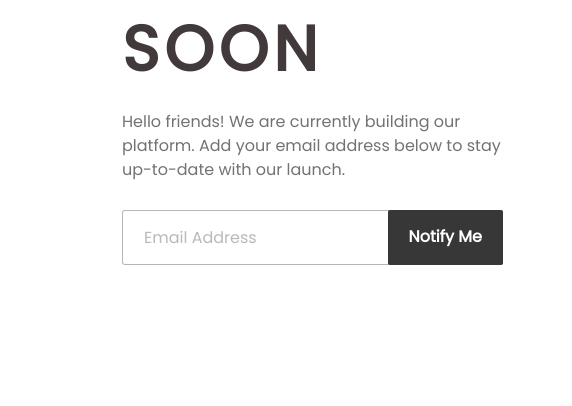
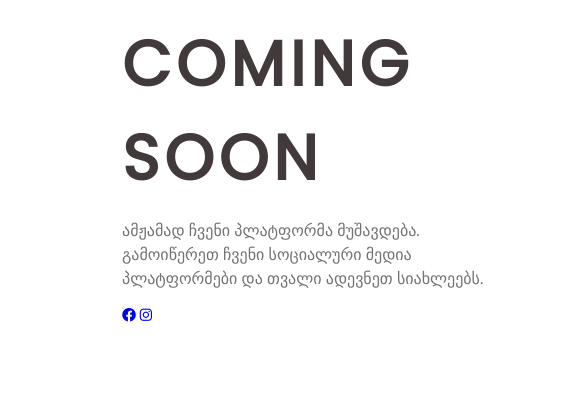
Before and after one commit to anamenshikov/krossover-public, a plain HTML site: page index.html in a window 1280 px wide. Shown: the part 395-801 px from the top of the page, 0-572 px from the left. Drawn offline with Linux system fonts and the light colour scheme.

Commit message:
Update index.html

```diff
--- a/index.html
+++ b/index.html
@@ -4,6 +4,7 @@
     <meta charset="UTF-8">
     <link rel="stylesheet" href="styles.css">
     <link href='https://fonts.googleapis.com/css?family=Poppins' rel='stylesheet'>
+    <link rel="stylesheet" href="https://cdnjs.cloudflare.com/ajax/libs/font-awesome/6.4.2/css/all.min.css">
     <title>Krossover</title>
 </head>
 <body>
@@ -20,12 +21,10 @@
     <article class="text-info">
       <h2>We're</h2>
       <h2>Coming<br>Soon</h2>
-      <p>Hello friends! We are currently building our platform. Add your email address below to stay up-to-date with our launch.</p>
-      <section class = "email-signup">
-        <form>
-          <input class="email-input" type="email" required placeholder="Email Address" name="email-address">
-          <input class="email-submit" value="Notify Me" type="submit" text="Notify Me" for="email-address"></input>
-        </form>
+      <p>ამჟამად ჩვენი პლატფორმა მუშავდება. გამოიწერეთ ჩვენი სოციალური მედია პლატფორმები და თვალი ადევნეთ სიახლეებს.</p>
+      <section class="social-links">
+          <a href="https://www.facebook.com/krossover.ge" class="fa-brands fa-facebook"></a>
+          <a href="https://www.instagram.com/__krossover/" class="fa-brands fa-instagram"></a>
       </section>
     </article>
   </main>
```
